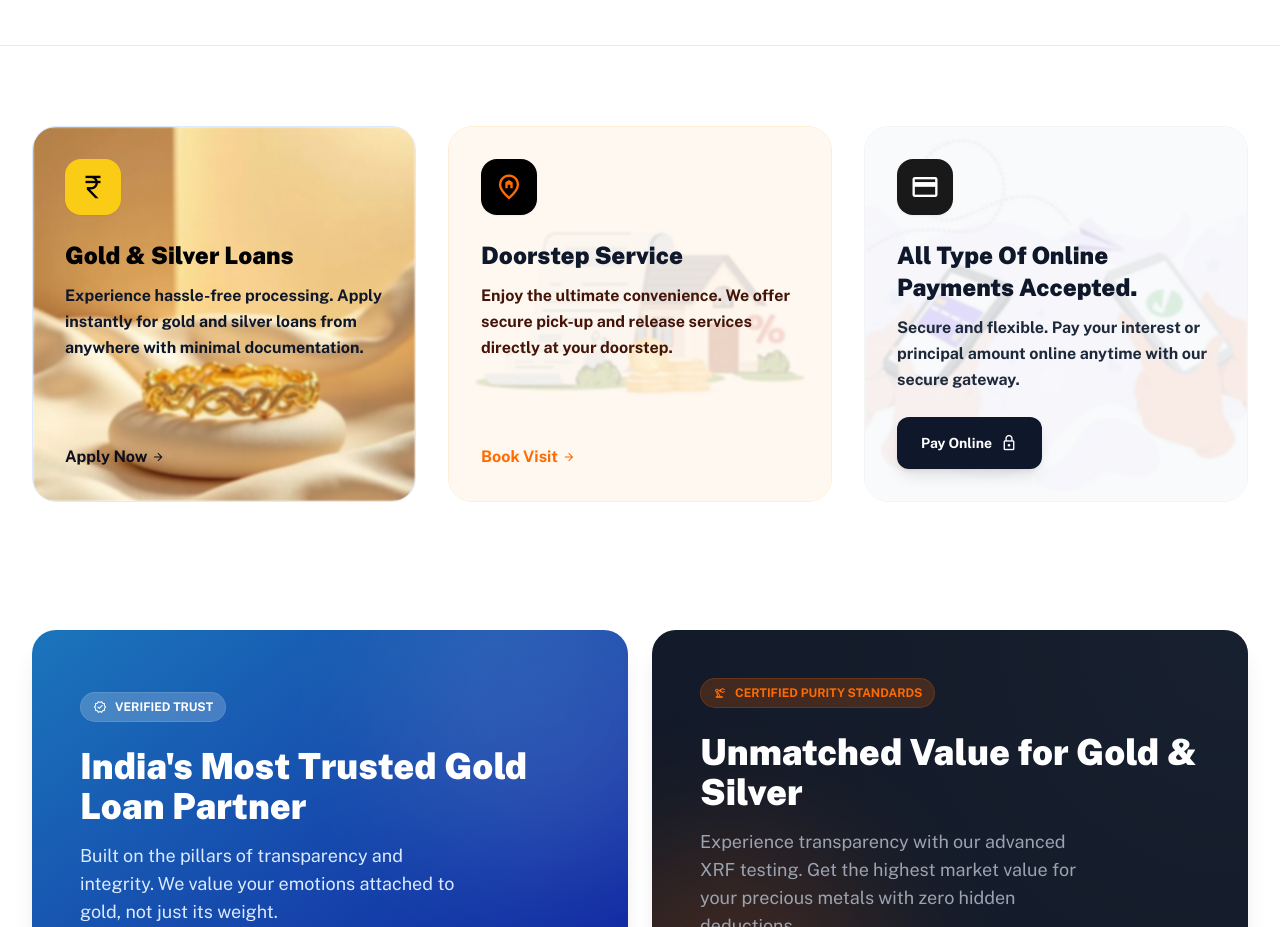
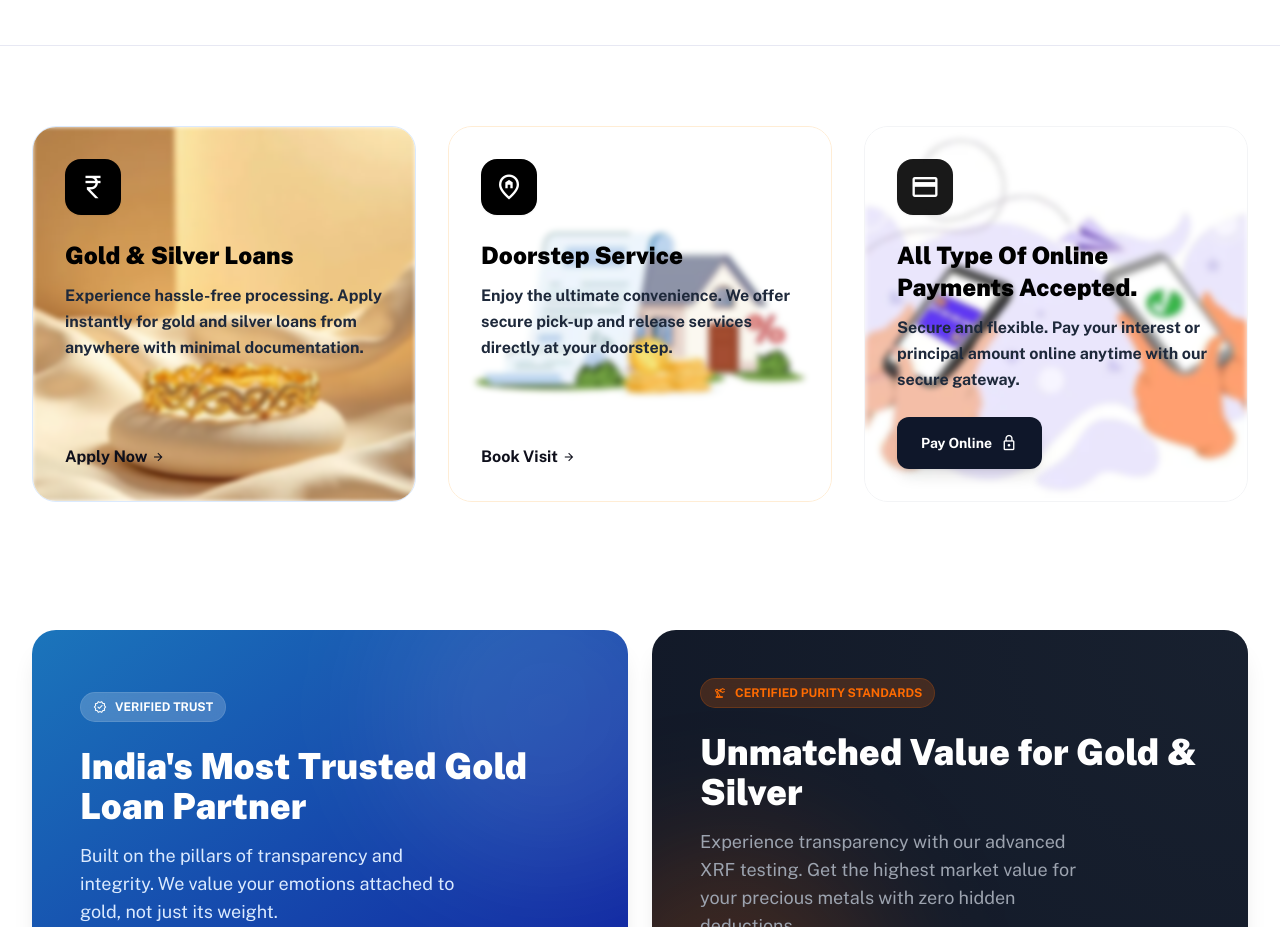
Before and after one commit to krishnakolpte/Rightway, a plain HTML site: page index.html in a window 1280 px wide. Shown: the part 871-1798 px from the top of the page. Drawn offline with nearby package versions, Linux system fonts and the light colour scheme; a web font is replaced by a local one.

Commit message:
service cards improved

```diff
--- a/index.html
+++ b/index.html
@@ -472,16 +472,16 @@
 							class="absolute inset-0 z-0 bg-cover bg-center transition-transform duration-500 group-hover:scale-110"
 							style="
 								background-image: url('./asetts/toWEBP/service1.webp');
-								filter: blur(1px);
+								filter: blur(2px);
 							"
 						></div>
-						<div class="absolute inset-0 z-0 bg-black-200"></div>
+
 						<div class="relative z-10 flex flex-col h-full">
 							<div
-								class="w-14 h-14 bg-yellow-400 backdrop-blur-md rounded-2xl flex items-center justify-center shadow-sm mb-6 text-white"
+								class="w-14 h-14 bg-black backdrop-blur-md rounded-2xl flex items-center justify-center shadow-sm mb-6 text-white"
 							>
 								<span
-									class="material-symbols-outlined text-3xl text-black"
+									class="material-symbols-outlined text-3xl text-white"
 									>currency_rupee</span
 								>
 							</div>
@@ -492,7 +492,7 @@
 								Gold & Silver Loans
 							</h3>
 							<p
-								class="text-slate-900 text-base font-semibold leading-relaxed mb-6"
+								class="text-slate-800 text-base font-semibold leading-relaxed mb-6"
 								data-i18n="service-1-desc"
 							>
 								Experience hassle-free processing. Apply
@@ -523,27 +523,26 @@
 							class="absolute inset-0 z-0 bg-cover bg-center transition-transform duration-500 group-hover:scale-110"
 							style="
 								background-image: url('./asetts/toWEBP/service2.webp');
-								filter: blur(1px);
+								filter: blur(3px);
 							"
 						></div>
-						<div class="absolute inset-0 z-0 bg-orange-50/80"></div>
 
 						<div class="relative z-10 flex flex-col h-full">
 							<div
-								class="w-14 h-14 bg-black backdrop-blur-md rounded-2xl flex items-center justify-center shadow-sm mb-6 text-accent"
+								class="w-14 h-14 bg-black backdrop-blur-md rounded-2xl flex items-center justify-center shadow-sm mb-6 text-white"
 							>
 								<span class="material-symbols-outlined text-3xl"
 									>home_pin</span
 								>
 							</div>
 							<h3
-								class="text-2xl font-black text-slate-900 mb-3"
+								class="text-2xl font-black text-black mb-3"
 								data-i18n="service-2-title"
 							>
 								Doorstep Service
 							</h3>
 							<p
-								class="text-orange-950 text-base font-semibold leading-relaxed mb-6"
+								class="text-slate-800 text-base font-semibold leading-relaxed mb-6"
 								data-i18n="service-2-desc"
 							>
 								Enjoy the ultimate convenience. We offer secure
@@ -552,7 +551,7 @@
 							</p>
 							<div class="mt-auto">
 								<a
-									class="inline-flex items-center text-accent font-bold hover:gap-2 transition-all"
+									class="inline-flex items-center text-base font-bold hover:gap-2 transition-all"
 									href="#"
 								>
 									<span data-i18n="service-2-btn"
@@ -574,10 +573,9 @@
 							class="absolute inset-0 z-0 bg-cover bg-center transition-transform duration-500 group-hover:scale-110"
 							style="
 								background-image: url('./asetts/toWEBP/service3.webp');
-								filter: blur(1px);
+								filter: blur(3px);
 							"
 						></div>
-						<div class="absolute inset-0 z-0 bg-slate-50/85"></div>
 
 						<div class="relative z-10 flex flex-col h-full">
 							<div
@@ -588,7 +586,7 @@
 								>
 							</div>
 							<h3
-								class="text-2xl font-black text-slate-900 mb-3"
+								class="text-2xl font-black text-black mb-3"
 								data-i18n="service-3-title"
 							>
 								All Type Of Online Payments Accepted.
```
